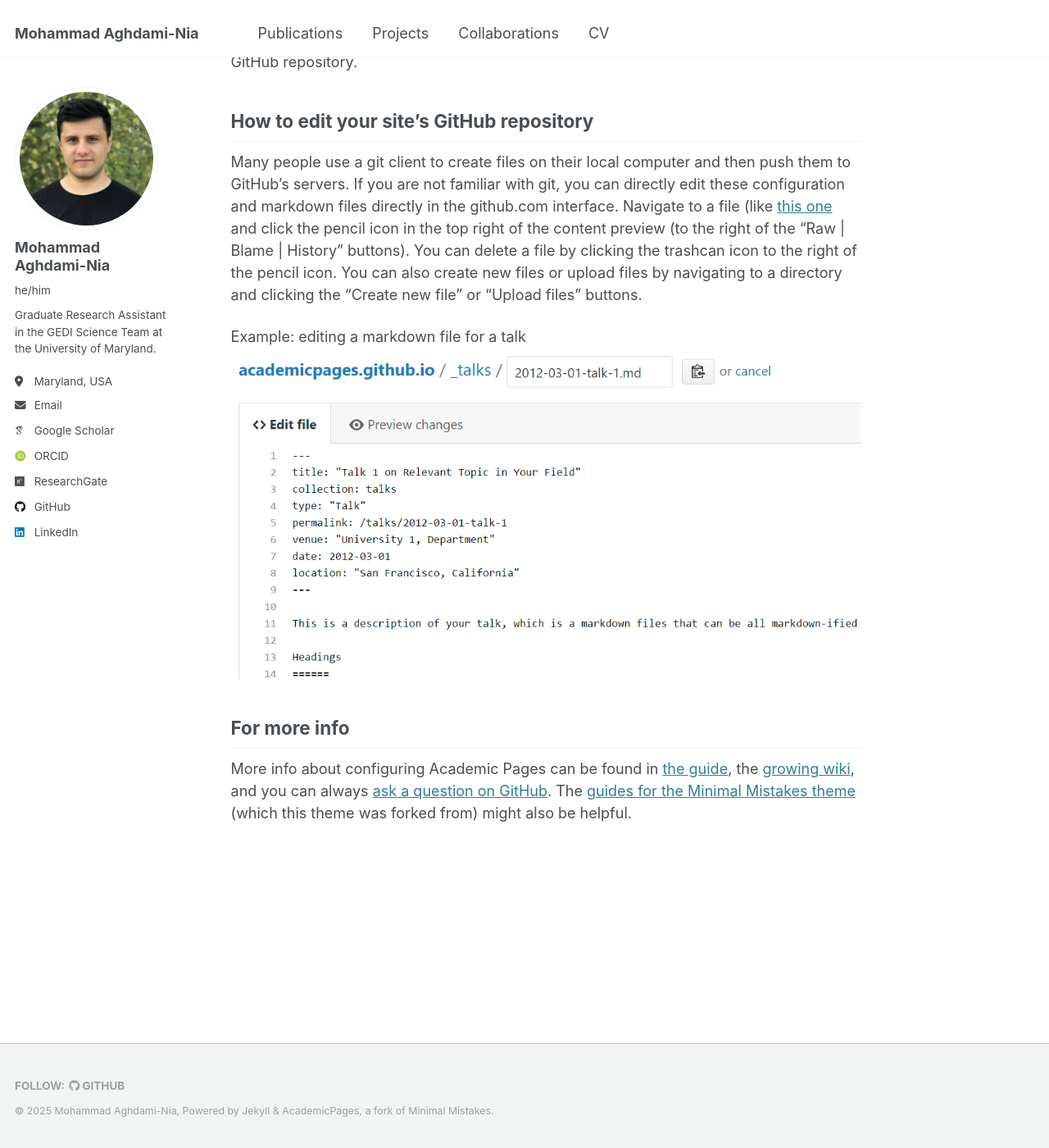
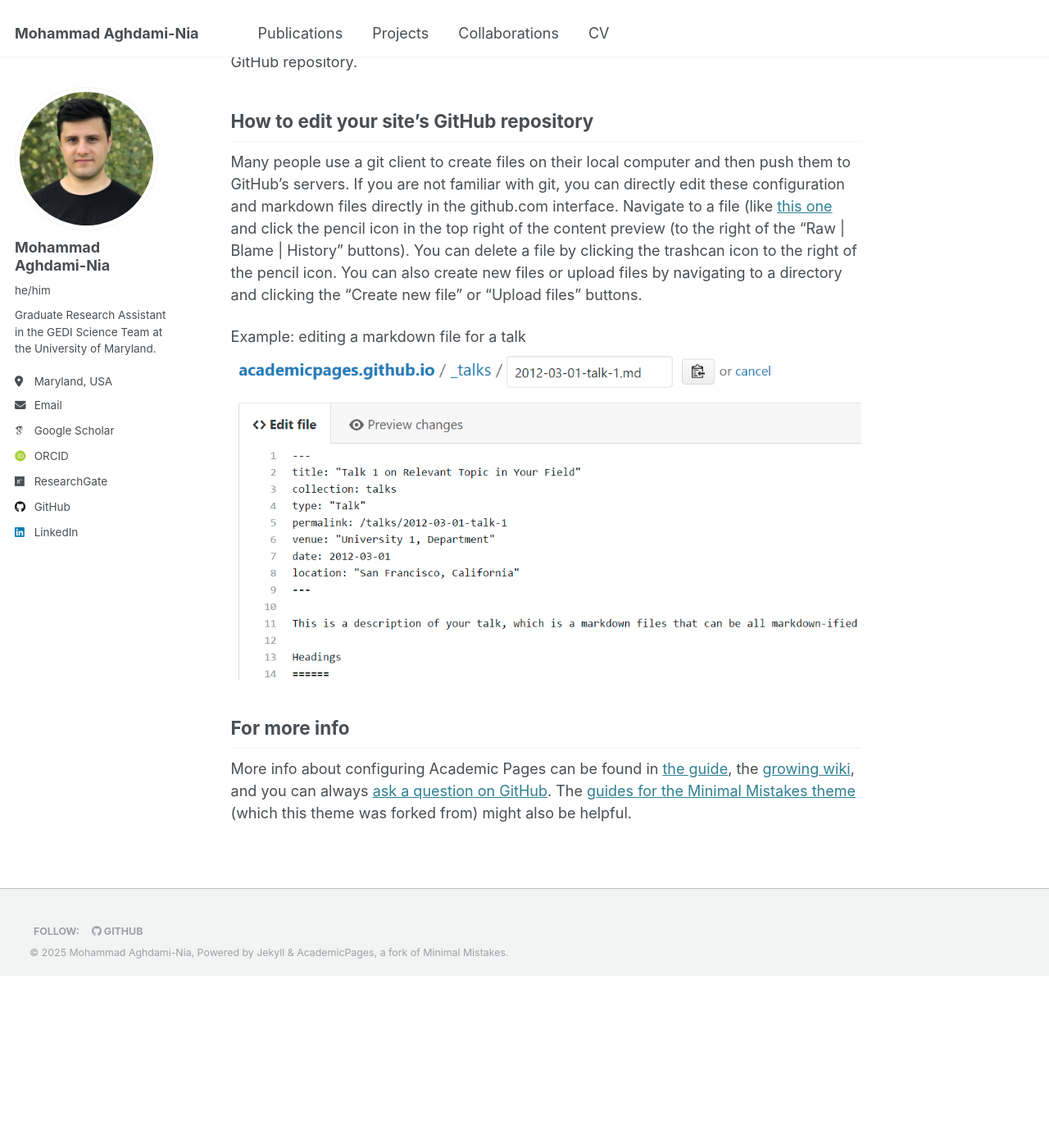
Before and after one commit to mo-agh/mo-agh.github.io, a Jekyll site: the page built from _pages/about.md, in a window 1280 px wide and 1400 px high, scrolled down 2133 px. Shown: the whole window at 82% size. Built offline with Jekyll 4.4.1, drawn with Linux system fonts in a browser that asks for light colours; some web fonts are replaced; after the commit the page ends 3485 px from its top, so only the background shows below that.

Commit message:
Update _footer.scss

```diff
--- a/_sass/layout/_footer.scss
+++ b/_sass/layout/_footer.scss
@@ -9,12 +9,15 @@
   margin-right: 0;
   width: 100%;
   clear: both;
+
   /* sticky footer fix start */
-  position: absolute;
-  bottom: 0em;
-  height: auto;
+  position: relative; /* Changed from absolute to prevent extra space */
+  bottom: unset;
+  height: auto; /* Auto-adjust to content */
   /* sticky footer fix end */
-  margin-top: 3em;
+
+  margin-top: 1.5em; /* Reduced top margin */
+  padding: 0.5em 1em; /* Reduced padding to decrease height */
   color: mix(#fff, $gray, 25%);
   -webkit-animation: intro 0.3s both;
           animation: intro 0.3s both;
@@ -27,9 +30,9 @@
     @include clearfix;
     margin-left: auto;
     margin-right: auto;
-    margin-top: 2em;
+    margin-top: 1em; /* Reduced top margin */
     max-width: 100%;
-    padding: 0 1em 2em;
+    padding: 0.5em 1em; /* Reduced padding inside the footer */
 
     @include breakpoint($x-large) {
       max-width: $x-large;
@@ -67,10 +70,9 @@
 
   li {
     display: inline-block;
-    padding-top: 5px;
-    padding-bottom: 5px;
+    padding: 2px 5px; /* Reduced padding for compact spacing */
     font-family: $sans-serif-narrow;
-    font-size: $type-size-6;
+    font-size: $type-size-7; /* Slightly smaller text */
     text-transform: uppercase;
   }
 
```
